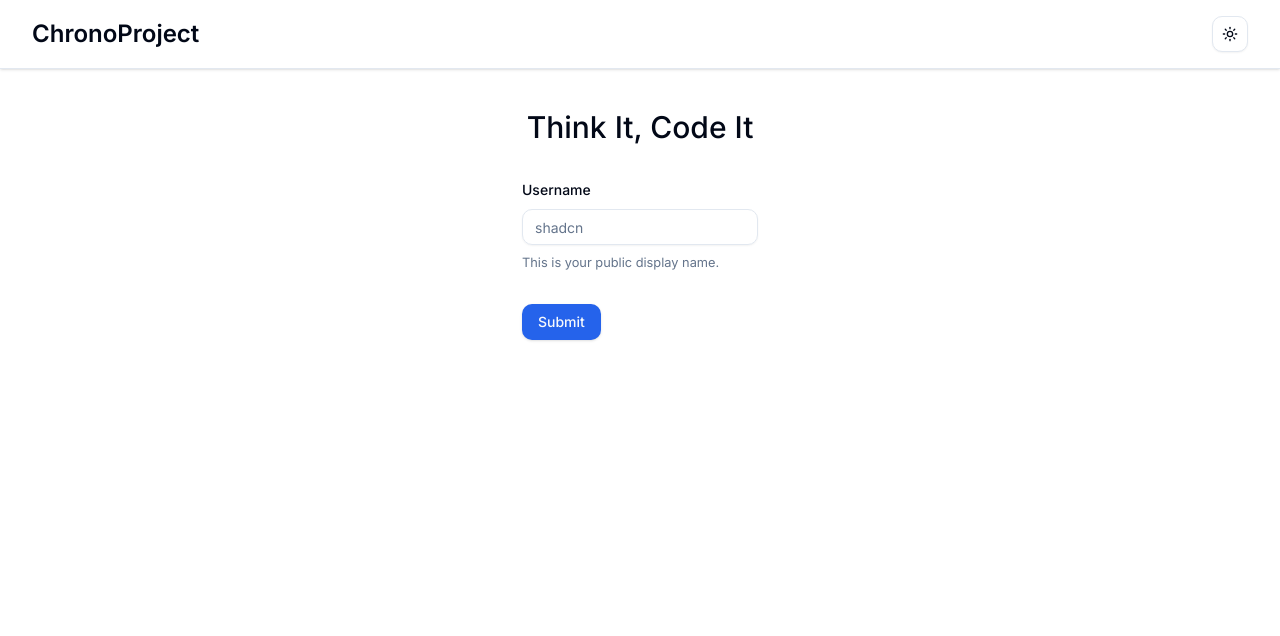
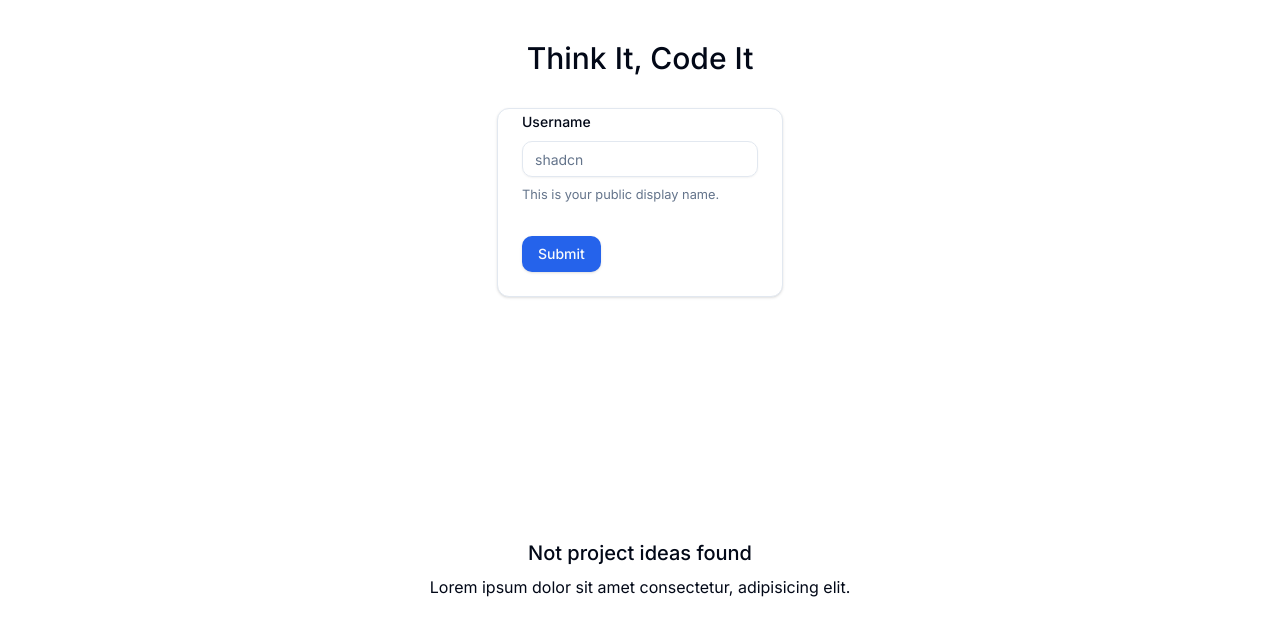
Before and after one commit to CarlosPProjects/project-ideas-generator, a Next.js app: page /ideas in a window 1280 px wide. Shown: the top 636 px of the page. Built offline with nearby package versions, Linux system fonts and the light colour scheme.

Commit message:
Refactor Home and Ideas pages; integrate Header component and restore CardList; update GeneratorForm with Card layout

```diff
--- a/src/app/(home)/_components/floating-box.tsx
+++ b/src/app/(home)/_components/floating-box.tsx
@@ -16,7 +16,7 @@ const FloatingBox: FC<Props> = ({ className, initialPosition }) => {
       animate={{ x: 0, transition: { duration: 0.3, delay: 0.8, type: "spring", stiffness: 100 } }}
       whileHover={{ rotate: 0, transition: { duration: 0.3 } }}
       transition={{ type: "spring", stiffness: 100 }}
-      className={cn("z-0 absolute size-40 rounded-3xl shadow-lg", className)} />
+      className={cn("z-0 absolute size-40 rounded-3xl shadow-lg dark:bg-opacity-50", className)} />
   )
 }
 
--- a/src/app/(home)/page.tsx
+++ b/src/app/(home)/page.tsx
@@ -1,14 +1,18 @@
 import Container from "@/components/Container"
 import FloatingBox from "./_components/floating-box"
 import HeroContainer from "./_components/hero-container"
+import Header from "@/components/Header"
 
 const Home = () => {
   return (
-    <Container className="flex-1 flex justify-center items-center bg-accent mx-4 mb-4 rounded-[32px] px-4 py-8 border border-border relative overflow-hidden __bg-hero">
-      <HeroContainer />
-      <FloatingBox initialPosition="-100%" className="-left-8 top-24 bg-[#fff9b1]" />
-      <FloatingBox initialPosition="100%" className="-right-8 bottom-24 bg-gray-100" />
-    </Container>
+    <>
+      <Header />
+      <Container className="w-full flex-1 flex justify-center items-center bg-accent sm:rounded-[32px] px-4 py-8 sm:mb-4 border border-border relative overflow-hidden __bg-hero">
+        <HeroContainer />
+        <FloatingBox initialPosition="-100%" className="-left-8 top-24 bg-[#fff9b1]" />
+        <FloatingBox initialPosition="100%" className="-right-8 bottom-24 bg-gray-100" />
+      </Container>
+    </>
   )
 }
 
--- a/src/app/ideas/_components/generator-form.tsx
+++ b/src/app/ideas/_components/generator-form.tsx
@@ -6,6 +6,7 @@ import { useForm } from "react-hook-form"
 import { Form, FormControl, FormDescription, FormField, FormItem, FormLabel, FormMessage } from '@/components/ui/form'
 import { Input } from '@/components/ui/input'
 import { Button } from '@/components/ui/button'
+import { Card, CardContent } from '@/components/ui/card'
 
 const formSchema = z.object({
   inputText: z.string().min(2).max(50),
@@ -25,6 +26,8 @@ const GeneratorForm = () => {
   }
 
   return (
+    <Card className='rounded-xl'>
+      <CardContent>
         <Form {...form}>
           <form onSubmit={form.handleSubmit(onSubmit)} className="space-y-8">
             <FormField
@@ -46,6 +49,8 @@ const GeneratorForm = () => {
             <Button type="submit">Submit</Button>
           </form>
         </Form>
+      </CardContent>
+    </Card>
   )
 }
 
--- a/src/app/ideas/page.tsx
+++ b/src/app/ideas/page.tsx
@@ -10,7 +10,7 @@ const Ideas = () => {
         <h1 className='text-3xl font-medium'>Think It, Code It</h1>
         <GeneratorForm />
       </div>
-      {/* <CardList /> */}
+      <CardList />
     </Container>
   )
 }
--- a/src/app/layout.tsx
+++ b/src/app/layout.tsx
@@ -3,9 +3,6 @@ import { Inter } from 'next/font/google'
 
 import '@/styles/globals.css';
 import { ThemeProvider } from "@/components/theme-provider";
-
-import Header from "@/components/Header";
-// import Footer from "@/components/Footer";
 
 export const metadata: Metadata = {
   title: "ChronoProject",
@@ -37,12 +34,8 @@ export default function RootLayout({ children }: RootLayoutProps) {
           enableSystem
           disableTransitionOnChange
         >
-          <div className="flex flex-col min-h-screen">
-            <Header />
-            <main className="flex-1 flex justify-center">
-              {children}
-            </main>
-            {/* <Footer /> */}
+          <div className="flex flex-col min-h-screen sm:px-4 md:px-8">
+            {children}
           </div>
         </ThemeProvider>
       </body>
--- a/src/components/Footer.tsx
+++ /dev/null
@@ -1,13 +0,0 @@
-import Container from "./Container"
-
-const Footer = () => {
-  return (
-    <footer>
-      <Container className="py-4">
-        Footer
-      </Container>
-    </footer>
-  )
-}
-
-export default Footer
--- a/src/components/ui/button.tsx
+++ b/src/components/ui/button.tsx
@@ -5,7 +5,7 @@ import { cva, type VariantProps } from "class-variance-authority"
 import { cn } from "@/lib/utils"
 
 const buttonVariants = cva(
-  "inline-flex items-center justify-center gap-2 whitespace-nowrap rounded-md text-sm font-medium transition-colors focus-visible:outline-none focus-visible:ring-1 focus-visible:ring-ring disabled:pointer-events-none disabled:opacity-50 [&_svg]:pointer-events-none [&_svg]:size-4 [&_svg]:shrink-0",
+  "inline-flex items-center justify-center gap-2 whitespace-nowrap rounded-md text-sm font-medium transition-colors focus-visible:outline-none focus-visible:ring-1 focus-visible:ring-ring disabled:pointer-events-none disabled:opacity-50 [&_svg]:pointer-events-none [&_svg]:size-4 [&_svg]:shrink-z",
   {
     variants: {
       variant: {
```
Lines whose indentation alone changed are shown as unchanged.
